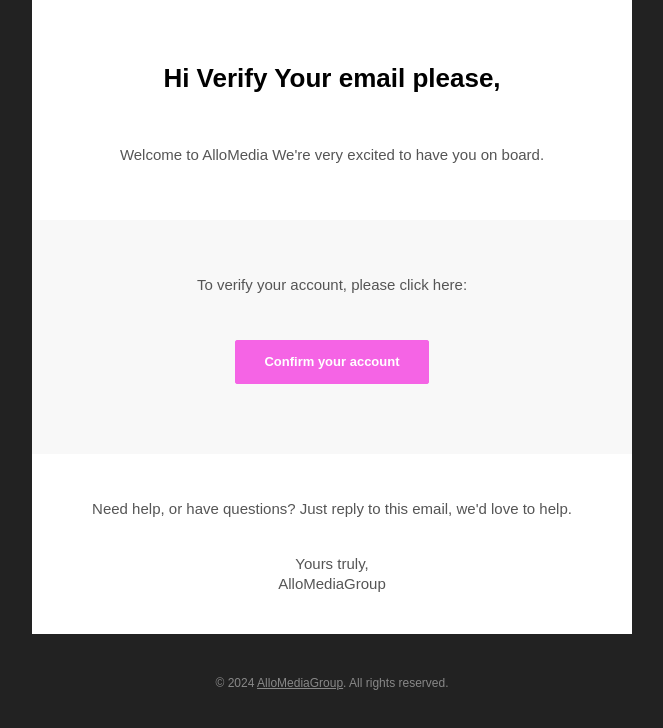
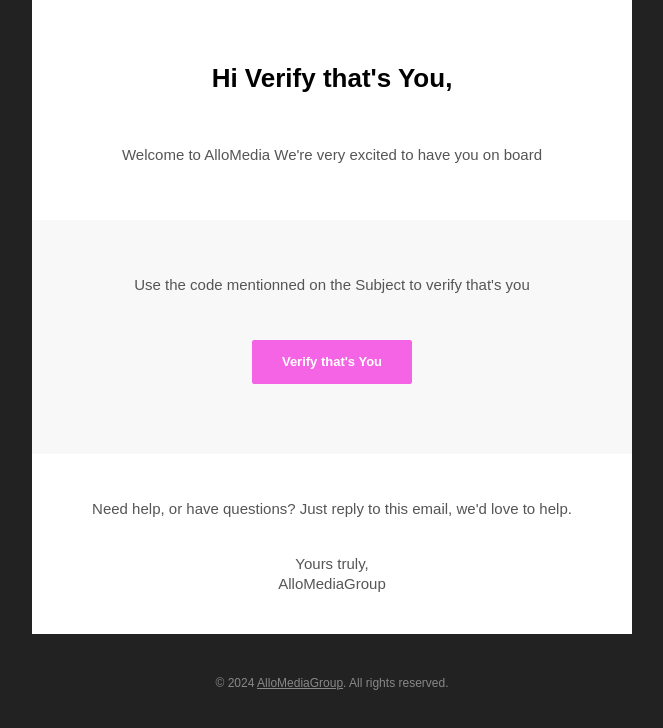
Before and after one commit to SalBouhamidi/AlloMediaGroup, a website: page preview.html in a window 1280 px wide. Shown: the part 92-820 px from the top of the page, without its empty margins (308-971 px from the left). Drawn offline with Linux system fonts and the light colour scheme.

```diff
--- a/app.js
+++ b/app.js
@@ -4,6 +4,7 @@
 const bcrypt = require('bcryptjs');
 const jwt = require('jsonwebtoken');
 const session = require('express-session');
+
 
 const apiUserroutes = require('./routes/api/authApi');
 app.use(bodyParser.urlencoded({ extended: true }));
--- a/controllers/userContoller.js
+++ b/controllers/userContoller.js
@@ -98,7 +98,7 @@
         if(!passwordCheck){
             return res.status(401).json({message: 'invalid email or password'})
         }
-        // console.log('is his account valid', userFound.isvalid);
+
         if(userFound.isvalid == false){
             const token = await tokenGenerator(userFound, 10);
             let url = `http://localhost:5173/verify/${userFound._id}/${token}`
@@ -109,7 +109,7 @@
 
         let response = await sendOtp(res,userFound._id, userFound.email);
         console.log(response);
-        return res.status(201).json({message: 'User logged successfully, kindly check ur OTP code in your email'})
+        return res.status(201).json({message: 'User logged successfully, kindly check ur OTP code in your email', userFound})
     }catch(e){
         console.error(e);
         return res.status(500).json({message: 'The login is failed smth bad happened'})
@@ -235,6 +235,8 @@
 
     }
 
+
+
     static async Logout(req, res){
         req.session.destroy();
         return res.json({message: 'the User is Loged out'});
--- a/package.json
+++ b/package.json
@@ -16,7 +16,7 @@
     "cors": "^2.8.5",
     "crypto": "^1.0.1",
     "express": "^4.21.0",
-    "express-session": "^1.18.0",
+    "express-session": "^1.18.1",
     "hash.js": "^1.1.7",
     "joi": "^17.13.3",
     "json": "^11.0.0",
@@ -26,6 +26,8 @@
     "migrate-mongo": "^11.0.0",
     "mongoose": "^8.6.3",
     "nodemailer": "^6.9.15",
+    "react-redux": "^9.1.2",
+    "redux": "^5.0.1",
     "save": "^2.9.0",
     "supertest": "^7.0.0"
   },
--- a/preview.html
+++ b/preview.html
@@ -82,7 +82,7 @@
                     <tr style="-ms-text-size-adjust: 100%; -webkit-text-size-adjust: 100%; font-family: sans-serif;">
                         <td style="-ms-text-size-adjust: 100%; -webkit-text-size-adjust: 100%; font-family: sans-serif; mso-table-lspace: 0pt; mso-table-rspace: 0pt;">
                             <h3 style="-ms-text-size-adjust: 100%; -webkit-text-size-adjust: 100%; font-family: sans-serif; font-size: 26px; padding: 40px 10px 0; text-align: center;">
-                                Hi Verify Your email please,
+                                Hi Verify that's You,
                             </h3>
                         </td>
                     </tr>
@@ -96,7 +96,7 @@
                         	<tr style="-ms-text-size-adjust: 100%; -webkit-text-size-adjust: 100%; font-family: sans-serif;">
 	                            <td style="-ms-text-size-adjust: 100%; -webkit-text-size-adjust: 100%; text-align: center; padding: 10px 40px 40px 40px; font-family: sans-serif; font-size: 15px; mso-height-rule: exactly; line-height: 20px; color: #555555; mso-table-lspace: 0pt; mso-table-rspace: 0pt;" align="center">
 
-                                                                                    <p style="-ms-text-size-adjust: 100%; -webkit-text-size-adjust: 100%; font-family: sans-serif;">Welcome to AlloMedia We're very excited to have you on board.</p>
+                                                                                    <p style="-ms-text-size-adjust: 100%; -webkit-text-size-adjust: 100%; font-family: sans-serif;">Welcome to AlloMedia We're very excited to have you on board</p>
 
 
                                     <!-- Dictionary -->
@@ -119,15 +119,15 @@
                                      <td style="-ms-text-size-adjust: 100%; -webkit-text-size-adjust: 100%; background: #f8f8f8; text-align: center; padding: 20px 40px 40px 40px; font-family: sans-serif; font-size: 15px; mso-height-rule: exactly; line-height: 20px; color: #555555; mso-table-lspace: 0pt; mso-table-rspace: 0pt;" align="center">
                                         <br style="-ms-text-size-adjust: 100%; -webkit-text-size-adjust: 100%; font-family: sans-serif;">
                                         <!-- Action -->
-                                                                                            <p style="-ms-text-size-adjust: 100%; -webkit-text-size-adjust: 100%; font-family: sans-serif;">To verify your account, please click here:</p>
+                                                                                            <p style="-ms-text-size-adjust: 100%; -webkit-text-size-adjust: 100%; font-family: sans-serif;">Use the code mentionned on the Subject to verify that's you</p>
                                                 <br style="-ms-text-size-adjust: 100%; -webkit-text-size-adjust: 100%; font-family: sans-serif;">
                                                 <!-- Button : Begin -->
                                                 <!--[if mso]>
                                                     <center>
-                                                                                                                            <v:roundrect xmlns:v="urn:schemas-microsoft-com:vml" xmlns:w="urn:schemas-microsoft-com:office:word" href="http://localhost:5173/verify/670cfe1a58f56a1782c63f15/eyJhbGciOiJIUzI1NiIsInR5cCI6IkpXVCJ9.eyJpZCI6IjY3MGNmZTFhNThmNTZhMTc4MmM2M2YxNSIsInVzZXJuYW1lIjoiQ2hhdmEgRG9kc29uIiwiaWF0IjoxNzI4OTA0NzMxLCJleHAiOjE3Mjg5NDA3MzF9.onWLTie1ydBn1MN7tLIduTXCKYAVL_rJOxxSZGf1i4g" style="height: 45px; v-text-anchor: middle; width: 200px;" arcsize="10%" stroke="f" fillcolor="#f564e5">
+                                                                                                                            <v:roundrect xmlns:v="urn:schemas-microsoft-com:vml" xmlns:w="urn:schemas-microsoft-com:office:word" href="http://localhost:5173/verify-email/670cf3115664cf1900f92af5/NDg5My8xNzI4OTIwMjE0NTc5" style="height: 45px; v-text-anchor: middle; width: 200px;" arcsize="10%" stroke="f" fillcolor="#f564e5">
                                                                     <w:anchorlock/>
                                                                     <center style="color: #ffffff; font-family: sans-serif; font-size: 13px; font-weight: bold;">
-                                                                        Confirm your account
+                                                                        Verify that's You
                                                                     </center>
                                                                 </v:roundrect>
                                                                                                                 </center>
@@ -136,8 +136,8 @@
                                                     <table cellspacing="0" cellpadding="0" border="0" align="center" style="-ms-text-size-adjust: 100%; -webkit-text-size-adjust: 100%; font-family: sans-serif; border-spacing: 10px; margin: auto; mso-table-lspace: 0pt; mso-table-rspace: 0pt; table-layout: fixed; Margin: 0 auto;">
                                                         <tr style="-ms-text-size-adjust: 100%; -webkit-text-size-adjust: 100%; font-family: sans-serif;">
                                                                                                                             <td style="-ms-text-size-adjust: 100%; -webkit-text-size-adjust: 100%; font-family: sans-serif; border-radius: 3px; text-align: center; transition: all 100ms ease-in; background-color: #f564e5; mso-table-lspace: 0pt; mso-table-rspace: 0pt;" class="button-td" bgcolor="#f564e5" align="center">
-                                                                  <a href="http://localhost:5173/verify/670cfe1a58f56a1782c63f15/eyJhbGciOiJIUzI1NiIsInR5cCI6IkpXVCJ9.eyJpZCI6IjY3MGNmZTFhNThmNTZhMTc4MmM2M2YxNSIsInVzZXJuYW1lIjoiQ2hhdmEgRG9kc29uIiwiaWF0IjoxNzI4OTA0NzMxLCJleHAiOjE3Mjg5NDA3MzF9.onWLTie1ydBn1MN7tLIduTXCKYAVL_rJOxxSZGf1i4g" target="_blank" style="-ms-text-size-adjust: 100%; -webkit-text-size-adjust: 100%; border-radius: 3px; display: block; font-family: sans-serif; font-size: 13px; font-weight: bold; line-height: 1.1; padding: 15px; text-align: center; text-decoration: none; transition: all 100ms ease-in; background-color: #f564e5; border-color: #f564e5;" class="button-a">
-                                                                    &nbsp;&nbsp;&nbsp;&nbsp;<span style="-ms-text-size-adjust: 100%; -webkit-text-size-adjust: 100%; font-family: sans-serif; color: #ffffff;">Confirm your account</span>&nbsp;&nbsp;&nbsp;&nbsp;
+                                                                  <a href="http://localhost:5173/verify-email/670cf3115664cf1900f92af5/NDg5My8xNzI4OTIwMjE0NTc5" target="_blank" style="-ms-text-size-adjust: 100%; -webkit-text-size-adjust: 100%; border-radius: 3px; display: block; font-family: sans-serif; font-size: 13px; font-weight: bold; line-height: 1.1; padding: 15px; text-align: center; text-decoration: none; transition: all 100ms ease-in; background-color: #f564e5; border-color: #f564e5;" class="button-a">
+                                                                    &nbsp;&nbsp;&nbsp;&nbsp;<span style="-ms-text-size-adjust: 100%; -webkit-text-size-adjust: 100%; font-family: sans-serif; color: #ffffff;">Verify that's You</span>&nbsp;&nbsp;&nbsp;&nbsp;
                                                                   </a>
                                                                 </td>
                                                                                                                     </tr>
```
Also changed, not shown: 1 other file.
